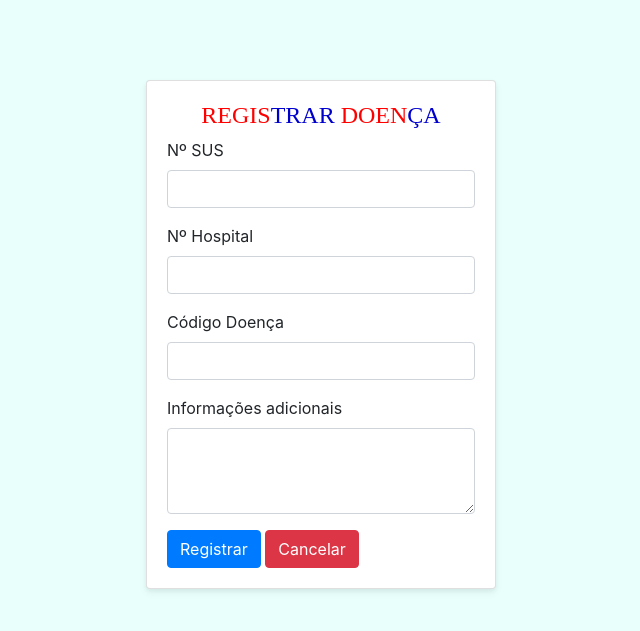
After one commit to EulleSA/web_development, a PHP site: page /registro_doenca.html in a window 1280 px wide. The commit adds this page. Shown: the top 631 px of the page, without its empty margins (294-934 px from the left). Run offline with PHP 8.4, Linux system fonts and the light colour scheme.

Commit message:
Tela de registro de doenças e editando a tela principal

```diff
--- a/HealthMap/css/style.css
+++ b/HealthMap/css/style.css
@@ -13,3 +13,10 @@
                0 4px 8px 0 rgba(0,0,0,.05);
     width: 350px;
 }
+
+
+#rodape{
+    background-color: rgba(15, 14, 12, 0.596);
+    width: auto;
+    height: 100%;
+}
--- /dev/null
+++ b/HealthMap/registro_doenca.html
@@ -0,0 +1,55 @@
+<!DOCTYPE html>
+<html lang="en">
+<head>
+    <link rel="stylesheet" href="css/bootstrap.css">
+    <link rel="stylesheet" href="css/style.css">
+    <meta charset="UTF-8">
+    <meta name="viewport" content="width=device-width, initial-scale=1.0">
+    <meta http-equiv="X-UA-Compatible" content="ie=edge">
+    <title>Healthmap</title>
+</head>
+<body style="background-color: rgba(225, 255, 250, 0.74)">
+    <section class="container-fluid " >
+        <div class="row">
+            <div style="width:400px;margin:auto">
+                <div class="card">
+                    <div class="card-body">
+                        <h4 class="text-center" style="font-family: ubuntu"><span style="color: red">REGIS</span><span style="color:mediumblue">TRAR</span> <span style="color: red">DOEN</span><span style="color:mediumblue">ÇA</span></h4>
+                        <form>
+
+                                    <div class="form-group">
+                                    <label for="inputSUS">Nº SUS</label>
+                                    <input type="number" class="form-control" id="inputSUS">
+                                    </div>
+
+                                    <div class="form-group">
+                                    <label for="inputHospital">Nº Hospital</label>
+                                    <input type="number" class="form-control" id="inputHospital">
+                                    </div>
+
+                                    <div class="form-group">
+                                        <label for="inputDoenca">Código Doença</label>
+                                        <input type="text" class="form-control" id="inputDoenca">
+                                    </div>
+
+
+                                    <div class="form-group">
+                                        <label for="exampleFormControlTextarea1">Informações adicionais</label>
+                                        <textarea class="form-control" id="exampleFormControlTextarea1" rows="3"></textarea>
+                                      </div>
+
+                                    <button type="submit" class="btn btn-primary">Registrar</button>
+                                    <button type="submit" class="btn btn-danger">Cancelar</button>
+                        </form>
+                    </div>
+                </div>
+            </div>
+        </div>
+    </section>
+
+
+    <script type="text/javascript" src="js/jquery-3.3.1.slim.min.js"></script>
+    <script type="text/javascript" src="js/popper.min.js"></script>
+    <script type="text/javascript" src="js/bootstrap.js"></script>
+</body>
+</html>
```
Also changed, not shown: HealthMap/index.html (+56 -5 lines).
